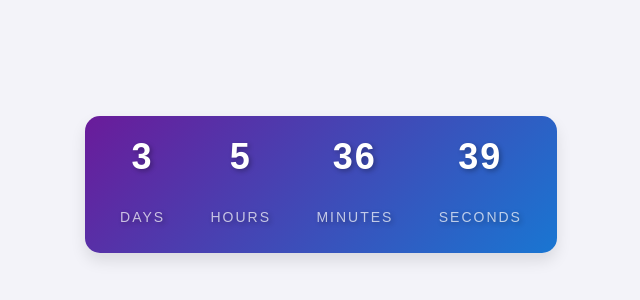
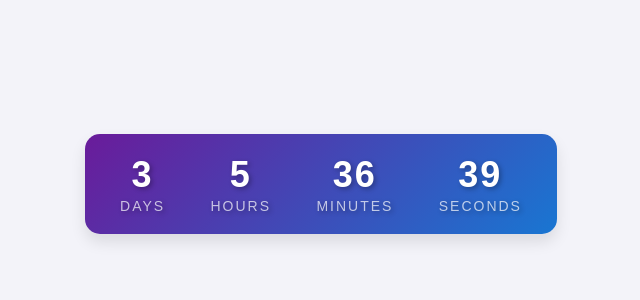
Before and after one commit to naveeeedhassan/countdown, a plain HTML site: page index.html in a window 1280 px wide. Shown: the part 216-516 px from the top of the page, without its empty margins (319-959 px from the left). Drawn offline with Linux system fonts and the light colour scheme.

Commit message:
Update index.html

```diff
--- a/index.html
+++ b/index.html
@@ -35,6 +35,7 @@
         .countdown-item {
             display: inline-block;
             margin: 0 15px;
+            vertical-align: middle; /* Ensures vertical alignment */
         }
 
         .countdown-item span {
@@ -42,6 +43,7 @@
             font-size: 36px;
             font-weight: bold;
             color: white; /* Consistent white text for all timer numbers */
+            line-height: 1; /* Adjust line-height to bring the numbers closer to the label */
         }
 
         .countdown-item label {
@@ -49,6 +51,8 @@
             font-weight: normal;
             text-transform: uppercase;
             color: rgba(255, 255, 255, 0.7); /* Light gray for labels */
+            display: block;
+            margin-top: 5px; /* Add slight space between the number and the label */
         }
 
         /* Responsive Design */
```
